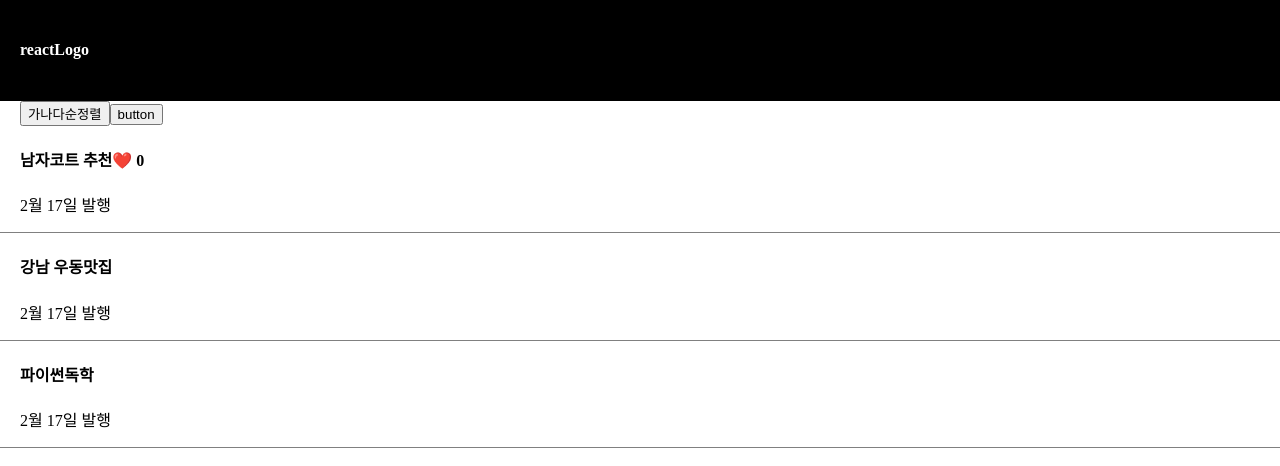
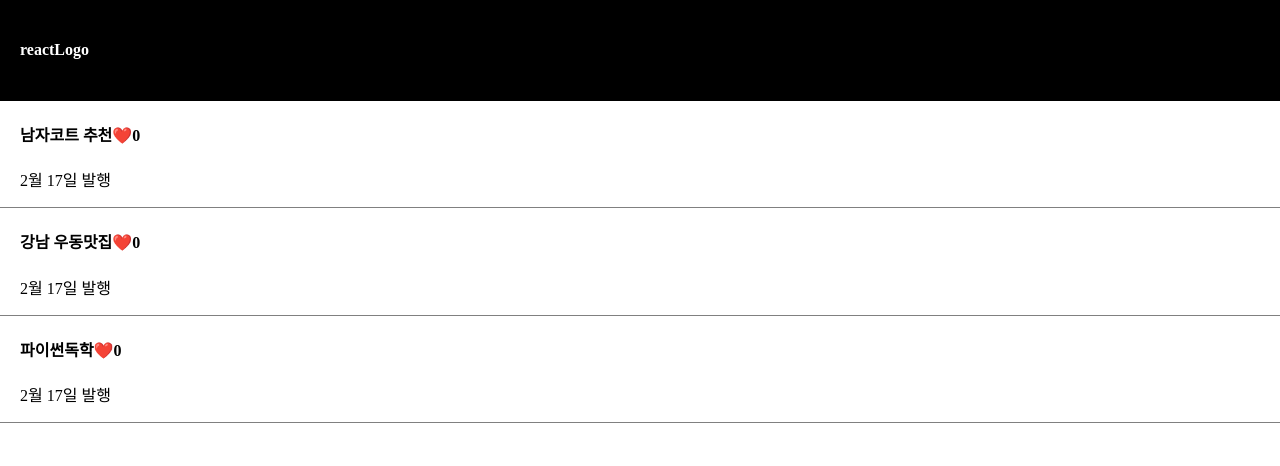
Before and after one commit to kimbyeol1009/reactMaster, a React (Vite) app: page / in a window 1280 px wide. Shown: the top 466 px of the page. Built offline with nearby package versions, Linux system fonts and the light colour scheme.

Commit message:
2025.01.05

```diff
--- a/src/App.css
+++ b/src/App.css
@@ -18,3 +18,9 @@ div{
   text-align: left;
   border-bottom: 1px solid grey;
 }
+.modal{
+  margin-top: 20px;
+  padding: 20px;
+  background: #eee;
+  text-align: left;
+}
--- a/src/App.jsx
+++ b/src/App.jsx
@@ -5,33 +5,90 @@ import './App.css'
 
 function App() {
   const [count, setCount] = useState(0);
-  let [글제목,b]=useState('여자 코트 추천');
-  let[content, setContent] = useState(['남자코트 추천','강남 우동맛집','파이썬독학']);
-  let[like, likes]=useState(0);
+  const [글제목,b]=useState('여자 코트 추천');
+  const [content, setContent] = useState(['남자코트 추천','강남 우동맛집','파이썬독학']);
+  let[like, likes]=useState([0,0,0]);
+  let [num, nums] = useState(0);
+
+  let [modal, setModal] = useState('false');
+
   return (
     <div>
       <div className="black-nav">
         <h4>reactLogo</h4>
       </div>
-    <div className="list">
-      <button onClick={()=>{setContent(content.sort((a, c) => a.localeCompare(c)))}}>가나다순정렬</button>
+
+    {/* <div className="list">
       <button onClick={()=>{
-          let copy = [...content];
-          copy[0] = '여자코트 추천';
-          setContent(copy);
+        const sortedContent = [...content].sort();
+        setContent(sortedContent);
+        }}>가나다순정렬</button>
+
+      <button onClick={()=>{
+          const updatedContent = [...content];
+          updatedContent[0] = '여자 코트 추천';
+          setContent(updatedContent);
         }}>button</button>
+
       <h4>{content[0]}<span onClick={()=>{likes(like+1)}}>❤️</span> {like} </h4>
       <p>2월 17일 발행</p>
     </div>
+
     <div className="list">
       <h4>{content[1]}</h4>
       <p>2월 17일 발행</p>
     </div>
+
     <div className="list">
-      <h4>{content[2]}</h4>
+      <h4 onClick={()=>{setModal(!modal)}}>{content[2]}</h4>
       <p>2월 17일 발행</p>
-    </div>
+    </div> */
+
+
+
+    }
+
+
+      {
+        content.map(function(a, i){
+          return(
+            <div className='list' key = {i}>
+              <h4>{content[i]}<span onClick={()=>{
+                const setLike = [...like];
+                setLike[i]+=1;
+                likes(setLike);
+
+              }}>❤️{like[i]}</span></h4>
+              <p onClick={()=>{
+                setModal(!modal);
+                nums(i);
+              }}>2월 17일 발행</p>
+            </div>
+          )
+        })
+      }
+
+      {
+        modal == true ? <Modal content={content} 글제목={글제목} setContent={setContent} num={num}/> : null
+      }
   </div>
   )
 }
+
+function Modal(props){
+  return(
+    <div className="modal">
+      <h4>{props.content[props.num]}</h4>
+      <p>날짜</p>
+      <p>상세내용</p>
+      <button onClick={()=>{
+        let setContent = [...props.content];
+        setContent[0] = props.글제목;
+        props.setContent(setContent);
+        console.log(setContent);
+
+      }}>글수정</button>
+    </div>
+  )
+}
 export default App
```
